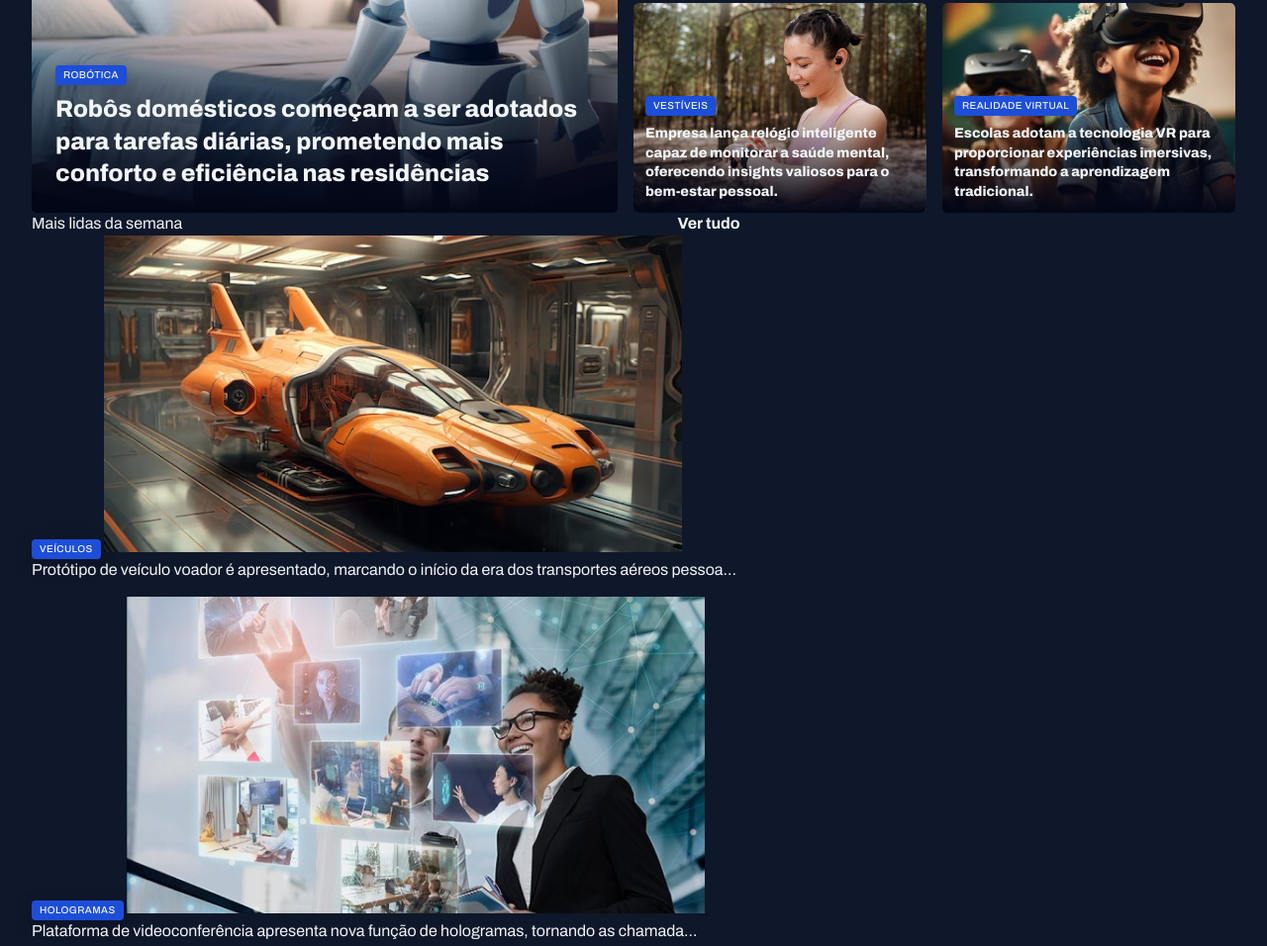
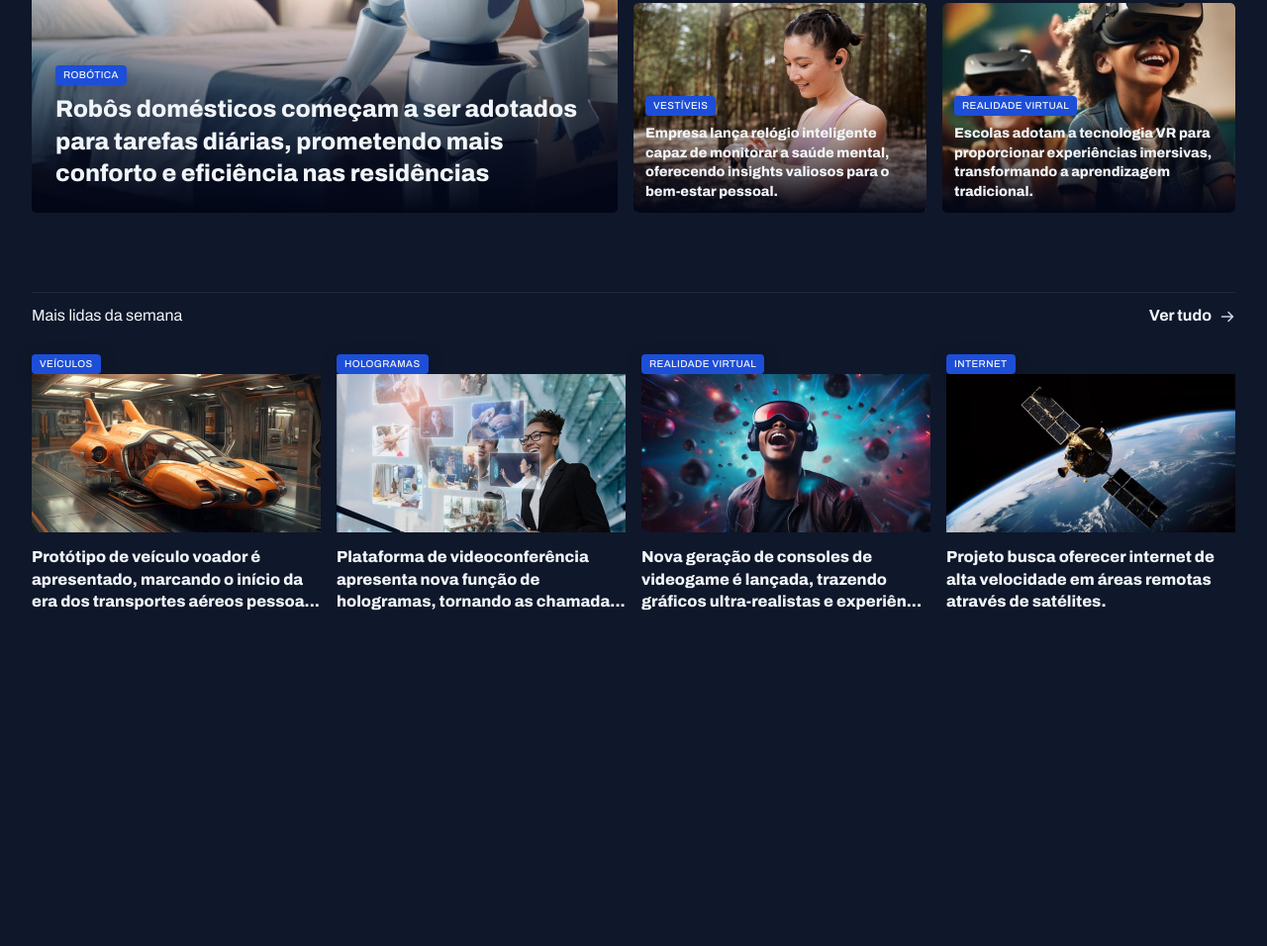
Before and after one commit to adrianomurilojr/projeto-portal-de-noticias, a plain HTML site: page index.html in a window 1280 px wide. Shown: the part 389-1345 px from the top of the page at 99% size. After the commit the page ends 1008 px from the top, so only its background shows below. Drawn offline with Linux system fonts and the light colour scheme.

Commit message:
aplicando estilos na seção mais lidas da semana

```diff
--- a/style/global.css
+++ b/style/global.css
@@ -54,6 +54,7 @@ img {
 
 main {
   margin-top: 40px;
+  gap: 80px;
 }
 
 .contant-tag {
--- a/style/section.css
+++ b/style/section.css
@@ -1,3 +1,27 @@
+section header {
+  border-top: 1px solid var(--stroke-color);
+  padding-block: 12px 24px;
+  font: var(--text-span);
+
+  a {
+    justify-self: end;
+    align-items: center;
+    gap: 8px;
+
+    span {
+      background-image: url(../assets/icon/ArrowRight.svg);
+      height: 16px;
+      width: 16px;
+    }
+
+    span {
+      &:hover {
+        background-image: url(../assets/icon/ArrowRight-hover.svg);
+      }
+    }
+  }
+}
+
 #featured {
   img {
     height: 100%;
@@ -29,9 +53,35 @@
         margin-top: 8px;
       }
 
-      &:has(.text-lg) {   /*diz o seguinte: no figcaption tem uma class com o nome text-lag? */
+      &:has(.text-lg) {
+        /*diz o seguinte: no figcaption tem uma class com o nome text-lag? */
         padding: 12px;
       }
     }
   }
 }
+
+#weekly {
+  & > div {
+    grid-template-columns: repeat(4, 292px);
+  }
+
+  img {
+    height: 160px;
+  }
+
+  figure {
+    position: relative;
+
+    .content-tag {
+      position: absolute;
+      top: 8px;
+      left: 8px;
+    }
+  }
+
+  p {
+    margin-top: 8px;
+    font-weight: 800;
+  }
+}
```
